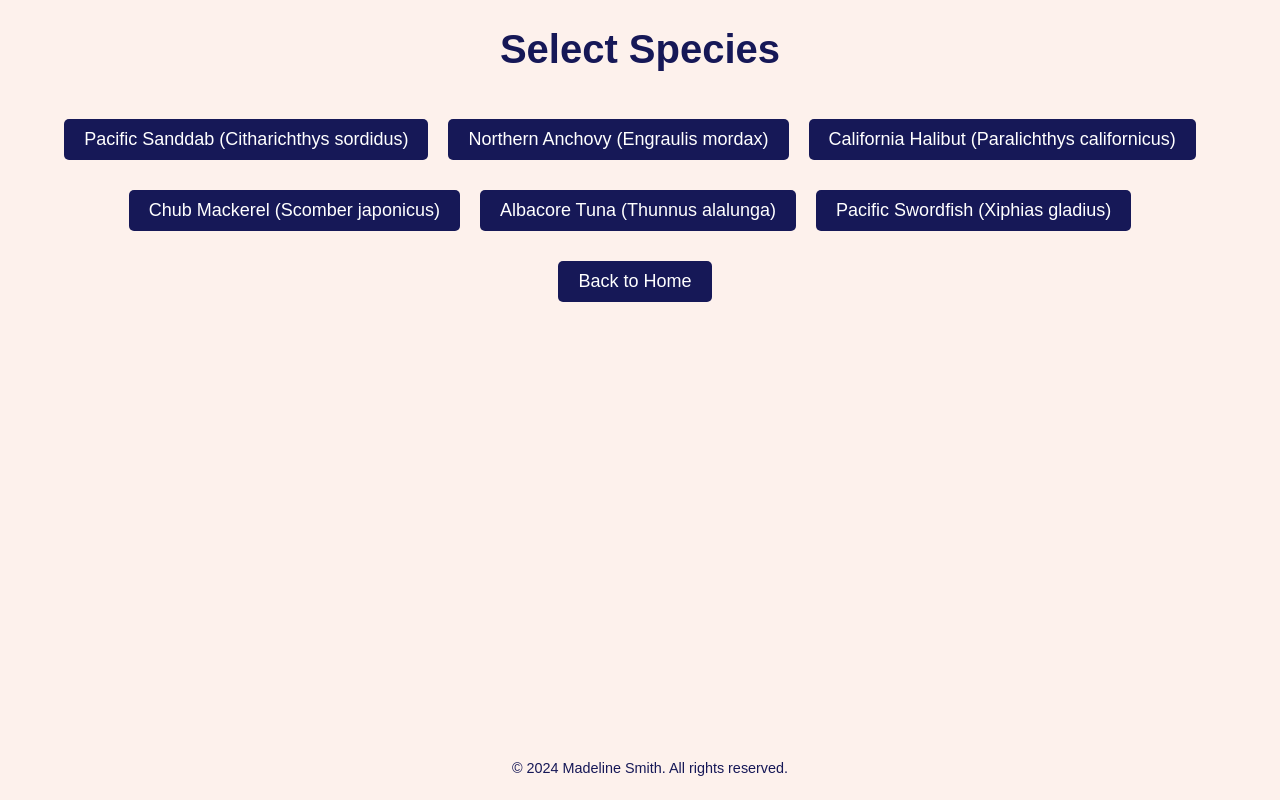
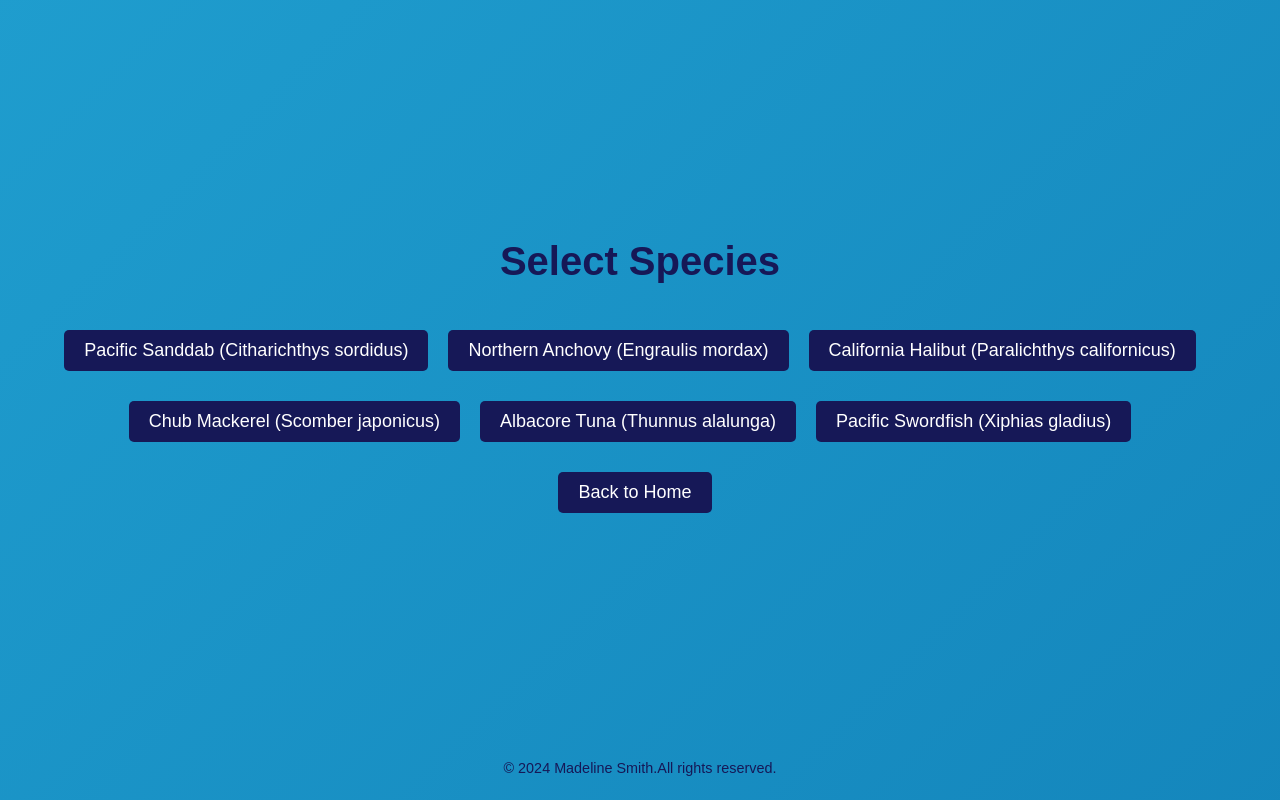
Before and after one commit to maddie-aos/fishpredictweb, a Flask app: page /predict in a window 1280 px wide. Run offline with Flask 3, Linux system fonts and the light colour scheme; parts of the project's set-up code (start-up, migrations or seed data) failed here and were passed over.

Commit message:
animation changes

```diff
--- a/predictions/csor_prediction_row_col.csv
+++ b/predictions/csor_prediction_row_col.csv
@@ -1,2 +1,2 @@
 ,row,col
-0,651.0,658.0
+0,740.0,632.0
--- a/predictions/sjap_prediction_row_col.csv
+++ b/predictions/sjap_prediction_row_col.csv
@@ -1,2 +1,2 @@
 ,row,col
-0,729.0,675.0
+0,689.0,1425.0
--- a/static_files/main.css
+++ b/static_files/main.css
@@ -1,9 +1,35 @@
+html, body {
+  height: 100%;
+  margin: 0;
+}
+
 body {
-  /*background-image: url('matt-hardy-unsplash.jpg');*/
-  background-size: cover;
-  background-color: #FDF1EC;
-  margin: 0;
-  font-family: Arial, sans-serif; /* Apply default font family to the whole body */
+  background: linear-gradient(-45deg, #0E79B2, #23a6d5, #23d5ab);
+  background-size: 400% 400%;
+  animation: gradientAnimation 15s ease infinite;
+  font-family: Arial, sans-serif;
+  display: flex;
+  flex-direction: column;
+}
+
+@keyframes gradientAnimation {
+  0% {
+    background-position: 0% 50%;
+  }
+  50% {
+    background-position: 100% 50%;
+  }
+  100% {
+    background-position: 0% 50%;
+  }
+}
+
+.page-container {
+  flex: 1;
+  display: flex;
+  flex-direction: column;
+  align-items: center;
+  justify-content: center;
 }
 
 h1 {
@@ -76,14 +102,11 @@ input {
 }
 
 footer {
-  position: absolute;
-  bottom: 0;
-  left: 0;
-  width: 100%;
   padding: 10px;
   font-size: 12px;
   text-align: center;
   font-weight: normal;
+
 }
 
 .footer-content {
@@ -91,7 +114,6 @@ footer {
   justify-content: center;
   align-items: center;
   flex-direction: column;
-  text-align: center;
 }
 
 .footer-content img {
--- a/templates/csor_map.html
+++ b/templates/csor_map.html
@@ -30,6 +30,7 @@
         </a>
     </div>
 
+
     <script>
         // Create a Leaflet map centered at the provided latitude and longitude
         var map = L.map('map').setView([{{ latitude }}, {{ longitude }}], 4); // Adjusted zoom level
@@ -43,5 +44,6 @@
         L.marker([{{latitude}}, {{longitude}}]).addTo(map)
             .bindTooltip("{{ result }}", { permanent: true }).openTooltip();
     </script>
+
 </body>
 </html>
--- a/templates/index.html
+++ b/templates/index.html
@@ -14,7 +14,6 @@
             <div style="display: flex; justify-content: center; align-items: center; padding-top: 10px;">
                 <a href=predict><button class=grey>Make a Prediction</button></a>
                 <a href=dedication><button class=grey>Dedication</button></a>
-
             </div>
         </div>
     </div>
--- a/templates/predict.html
+++ b/templates/predict.html
@@ -5,10 +5,12 @@
     <meta http-equiv="X-UA-Compatible" content="IE=edge">
     <meta name="viewport" content="width=device-width, initial-scale=1.0">
     <title>Document</title>
+    <link rel="stylesheet" type="text/css" href="{{ url_for('static', filename='main.css') }}">
 </head>
 <body>
-  <link rel= "stylesheet" type= "text/css" href= "{{ url_for('static',filename='main.css') }}">
-    <h1 align = "center">Select Species<h1/>
+    <div class="page-container">
+        <h1 align="center">Select Species</h1>
+
         <div class="button" style="display: block; margin-bottom: 0; margin-right: 20px;">
             <div style="display: flex; justify-content: center; align-items: center; padding-top: 10px;">
                 <a href=cit_sor><button class=grey>Pacific Sanddab (Citharichthys sordidus)</button></a>
@@ -16,6 +18,7 @@
                 <a href=par_cal><button class=grey>California Halibut (Paralichthys californicus)</button></a>
             </div>
         </div>
+
         <div class="button" style="display: block; margin-bottom: 0; margin-right: 20px;">
             <div style="display: flex; justify-content: center; align-items: center; padding-top: 10px;">
                 <a href=sco_jap><button class=grey>Chub Mackerel (Scomber japonicus)</button></a>
@@ -31,9 +34,10 @@
                 </a>
             </div>
         </div>
+    </div>
     <footer>
         <div class="footer-content">
-              <p>&copy; 2024 Madeline Smith. All rights reserved.</p>
+            <p>&copy; 2024 Madeline Smith.All rights reserved.</p>
         </div>
     </footer>
 </body>
```
Also changed, not shown: 2 other files. Lines whose indentation alone changed are shown as unchanged.
